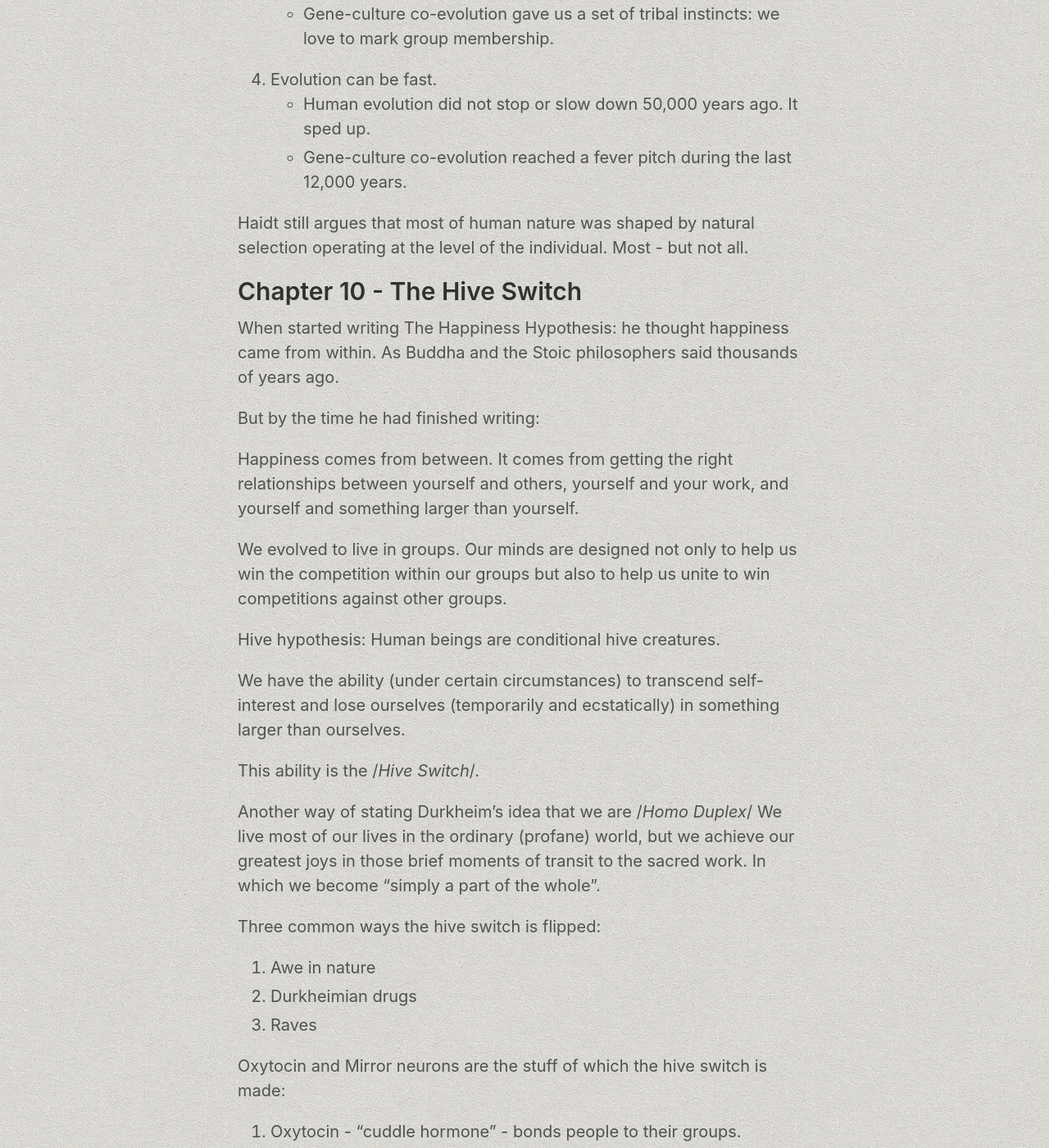
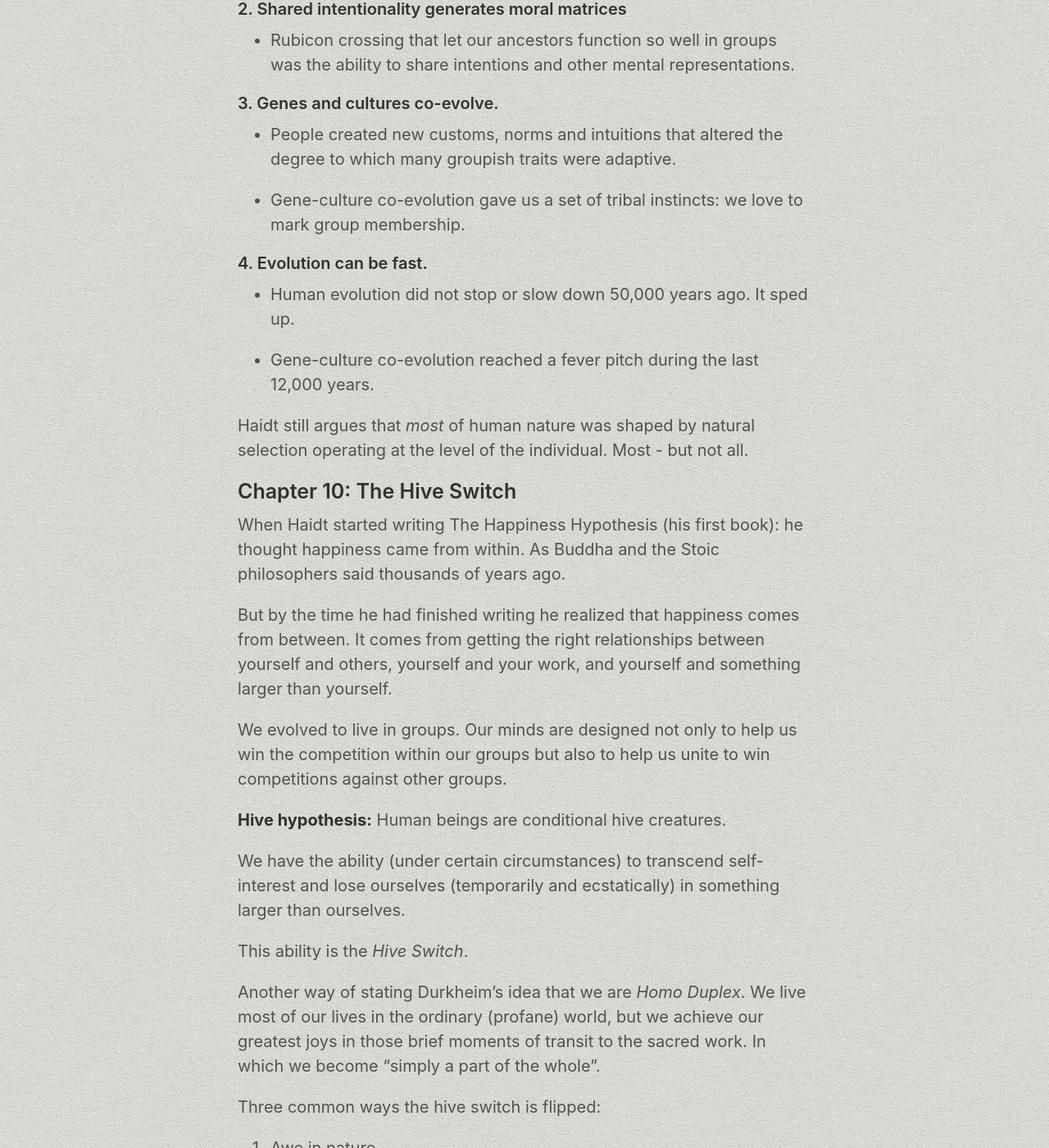
Before and after one commit to larriant/larriant.github.io, a Jekyll site: the page built from _posts/2016-10-15-therighteousmind.md, in a window 1280 px wide and 1400 px high, scrolled down 8465 px. Shown: the whole window at 82% size. Built offline with Jekyll 4.4.1, drawn with Linux system fonts in a browser that asks for light colours; some of the changed text lies outside the part shown.

Commit message:
The Righteous Mind post edited

```diff
--- a/_posts/2016-10-15-therighteousmind.md
+++ b/_posts/2016-10-15-therighteousmind.md
@@ -44,7 +48,7 @@
 We're born to be righteous, but we have to learn what, exactly, people
 like us should be righteous about.
 
-## Chapter 2: The Intuitive Dog and Its Rational Tail
+### Chapter 2: The Intuitive Dog and Its Rational Tail
 People reason and people have moral intuitions but what is the
 relationship among these processes?
 
@@ -62,10 +66,12 @@
   elephant (automatic processes)
   + The Rider evolved to serve the elephant.
 
+
 + Rider serving elephant can be seen when people are morally
   dumbfounded.
   + Strong gut feelings but struggle to construct post hoc
     justifications for feelings.
+
 
 + Social Intuitionist Model - Starts with Hume's model but makes it
   more social.
@@ -99,24 +111,31 @@
 elephant's next move, begins looking around for a way to support such
 a move.
 
-Example: Wife reprimanded him for leaving dirty dishes on the counter.
-Honestly believed that he was innocent.
-Send reasoning forth to defend me and it came back with an effective legal brief in
-3 seconds.
+#### Haidt's Example:
 
-## Chapter 4: Vote for Me (Here's Why)
+1. Wife reprimanded him for leaving dirty dishes on the counter.
+2. Honestly believed that he was innocent.
+3. Immediately sent reasoning forth to defend him.
+4. It came back with an effective legal brief in 3 seconds.
+
+### Chapter 4: Vote for Me (Here's Why)
 Moral thinking is more like a candidate searching for votes than a scientist searching for truth.
 
 + We are obsessively concerned about what others think of us, although
   much of the concern is unconscious and invisible to us.
+
 + Conscious reasoning functions like a press secretary who
   automatically justifies any position taken by the president.
+
 + With the help of our press secretary, we are able to lie and cheat
   often, and then cover it up so effectively that we convince even
   ourselves.
+
 + Reasoning can take us to almost any conclusion we want to reach.
+
 + In moral and political matters we are often groupish, rather than
   selfish.
+
 + We deploy our reasoning skills to support our team, and to
   demonstrate commitment to our team.
 
@@ -152,8 +171,8 @@
 A small set of innate and universal moral foundations can be used to
 construct a great variety of moral matrices.
 
-## Chapter 6 - Taste Buds of the Righteous Mind
-+ Morality is like taste in many ways.
+### Chapter 6: Taste Buds of the Righteous Mind
+Morality is like taste in many ways.
 
 Deontology and utilitarianism are "one-receptor" moralities that are likely to appeal most strongly to people who are high on systematizing
 and low on empathizing.
@@ -167,7 +186,7 @@
 4. Authority
 5. Sanctity
 
-## Chapter 7 - The Moral Foundations of Politics
+### Chapter 7: The Moral Foundations of Politics
 
 Defines innateness as "organized in advance of experience" - like the first draft of
 a book.  Revised as individuals grow up within diverse cultures.
@@ -175,34 +194,40 @@
 #### The Care/harm foundation
   + Evolved in response to the adaptive challenge of caring for
     vulnerable children.
+
   + Makes us sensitive to signs of suffering and need. It makes us
     despise cruelty and want to care for those who are suffering.
 
 #### Fairness/cheating foundation
   + Evolved in response to the adaptive challenge of reaping the
     rewards of co-operation without being exploited.
+
   + Makes us sensitive to indications that another person is likely to
     be a good/bad partner for collaboration or reciprocal altruism.
+
   + Makes us want to punish or shun cheaters.
 
 #### Loyalty/betrayal foundation
   + Evolved in response to the adaptive challenge of forming and
     maintaining coalitions.
+
   + Makes us sensitive to signs that another person is (or is not)
     a team player.
+
   + We trust and reward such people. But want to hurt those who betray
     us or our group.
+
 #### Sanctity/degradation foundation
   + Evolved in response to the adaptive challenge of the omnivore's
     dilemma.
+
   + Then to the broader challenge of living in a world of pathogens
     and parasites.
 
 The left relies primarily on care and fairness foundations. Whereas
 the right uses all five.
 
-## Chapter 8 - The Conservative Advantage
-
+### Chapter 8: The Conservative Advantage
 Republicans understand the social intuitionist model better than do
 Democrats.  Republicans speak more directly to the elephant.
 
@@ -256,58 +282,59 @@
 Multi-level selection would go a long way to explaining why people are
 simultaneously so selfish and so groupish.
 
-Four arguments:
-1. Major transitions produce super organisms.
+#### Four arguments:
+
+##### 1. Major transitions produce super organisms.
 + History of Life on Earth shows repeated examples of "major
   transitions".
+
 + Free rider problem muted at one level of the biological hierarchy,
   larger and more powerful vehicles arise at the next level up.
 
-2. Shared intentionality generates moral matrices
+##### 2. Shared intentionality generates moral matrices
 + Rubicon crossing that let our ancestors function so well in groups
   was the ability to share intentions and other mental
   representations.
 
-3. Genes and cultures co-evolve.
+##### 3. Genes and cultures co-evolve.
 + People created new customs, norms and intuitions that altered the
   degree to which many groupish traits were adaptive.
+
 + Gene-culture co-evolution gave us a set of tribal instincts: we love
   to mark group membership.
 
-4. Evolution can be fast.
+##### 4. Evolution can be fast.
 + Human evolution did not stop or slow down 50,000 years ago. It sped
   up.
+
 + Gene-culture co-evolution reached a fever pitch during the last
   12,000 years.
 
-Haidt still argues that most of human nature was shaped by natural selection operating at the
+Haidt still argues that *most* of human nature was shaped by natural selection operating at the
 level of the individual. Most - but not all.
 
-## Chapter 10 - The Hive Switch
-
-When started writing The Happiness Hypothesis: he thought happiness
+### Chapter 10: The Hive Switch
+When Haidt started writing The Happiness Hypothesis (his first book): he thought happiness
 came from within. As Buddha and the Stoic philosophers said thousands
 of years ago.
 
-But by the time he had finished writing:
-
-Happiness comes from between. It comes from getting the right
-relationships between yourself and others, yourself and your work, and
+But by the time he had finished writing he realized that happiness comes from between.
+It comes from getting the right relationships between yourself and others, yourself and your work, and
 yourself and something larger than yourself.
 
 We evolved to live in groups. Our minds are designed not only to help
 us win the competition within our groups but also to help us unite to
 win competitions against other groups.
 
-Hive hypothesis: Human beings are conditional hive creatures.
+**Hive hypothesis:** Human beings are conditional hive creatures.
 
 We have the ability (under certain circumstances) to transcend
 self-interest and lose ourselves (temporarily and ecstatically) in
 something larger than ourselves.
 
-This ability is the /*Hive Switch*/.
+This ability is the *Hive Switch*.
 
-Another way of stating Durkheim's idea that we are /*Homo Duplex*/ We
+Another way of stating Durkheim's idea that we are *Homo Duplex*. We
 live most of our lives in the ordinary (profane) world, but we achieve
 our greatest joys in those brief moments of transit to the sacred
 work. In which we become "simply a part of the whole".
@@ -352,7 +381,7 @@
 and commitment from members.  Helped to suppress cheating and increase
 trustworthiness within the group.
 
-## Chapter 12 - Can't We All Disagree More Constructively?
+### Chapter 12: Can't We All Disagree More Constructively?
 People don't adopt their ideologies at random, or by soaking up whatever
 ideas are around them.
 
@@ -380,8 +409,10 @@
 of existing social arrangements and they continually push to update
 those arrangements and invent new ones.
 
-Robert F. Kennedy "There are those that look at things the way they
-are, and ask why? I dream of things that never were, and ask why not?"
+
+> "There are those that look at things the way they are, and ask why?
+> I dream of things that never were, and ask why not?"
+> - Robert F. Kennedy
 
 Liberals make two points profoundly important for the health of
 a society:
```
Also changed, not shown: other parts of _posts/2016-10-15-therighteousmind.md (+50 -37 lines).
